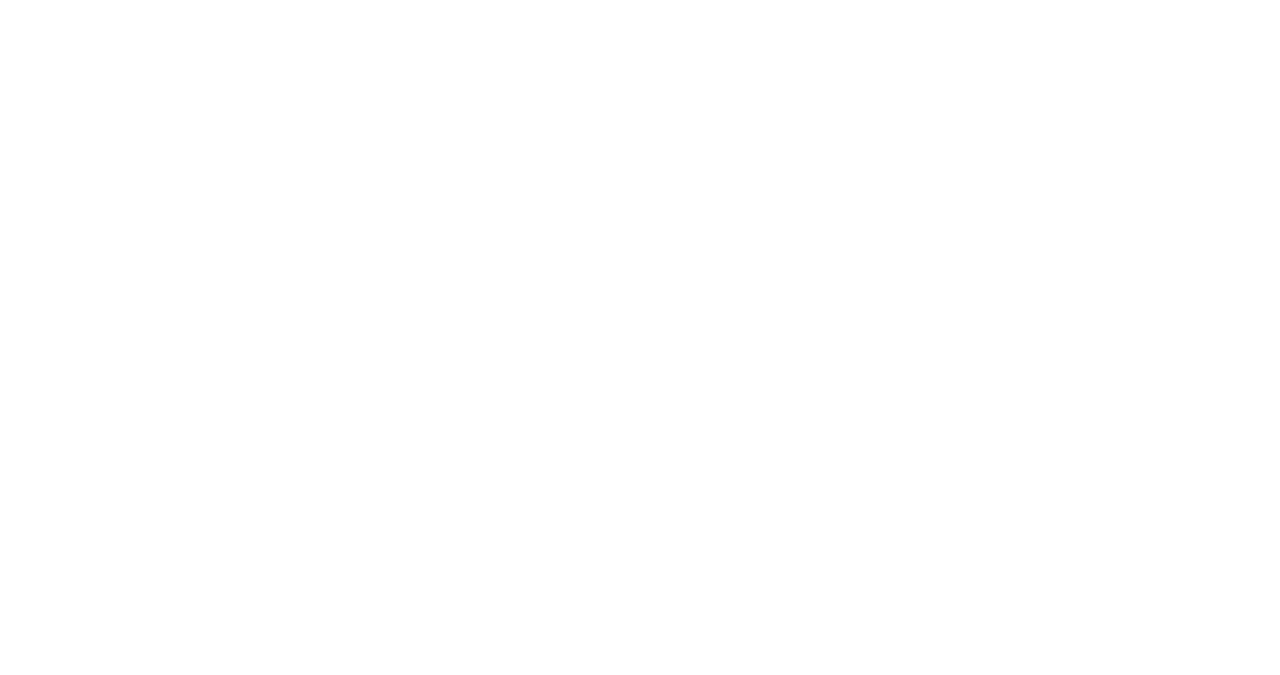
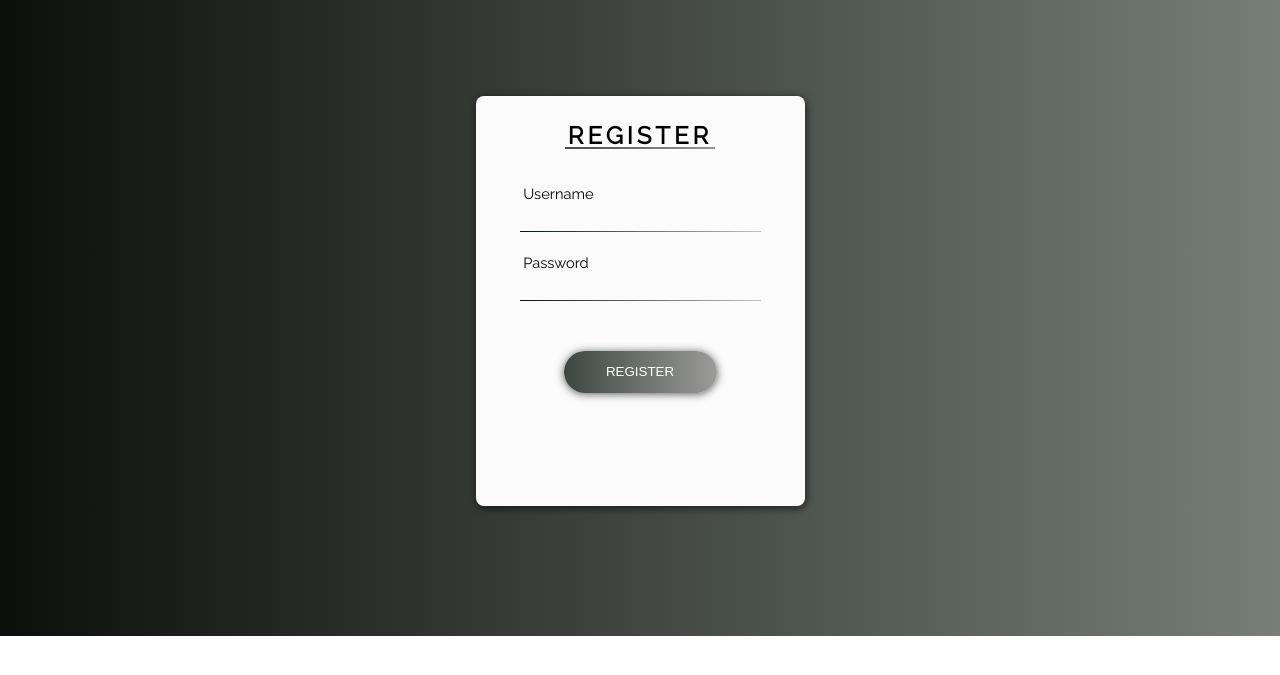
Before and after one commit to muhammad-fahmi/Comfort, a PHP site: page /register/register.php in a window 1280 px wide. Before the commit the part shown is empty. Shown: the top 675 px of the page. Run offline with PHP 8.4, Linux system fonts and the light colour scheme.

Commit message:
change register.php and css

```diff
--- a/register/register.php
+++ b/register/register.php
@@ -4,11 +4,31 @@
 <head>
     <meta charset="UTF-8">
     <meta name="viewport" content="width=device-width, initial-scale=1.0">
+    <link href="https://fonts.googleapis.com/css?family=Raleway" rel="stylesheet">
+    <link rel="stylesheet" href="style.css">
     <title>Register</title>
 </head>
 
 <body>
+    <div id="card">
+        <div id="card-content">
+            <div id="card-title">
+                <h2>REGISTER</h2>
+                <div class="underline-title"></div>
+            </div>
+            <form method="POST" class="form" name="formInput" onsubmit="validasiEmail();">
+                <label for="user-username" style="padding-top:13px">&nbsp;Username</label>
+                <input id="user-username" class="form-content" type="text" name="username" autocomplete="off" required />
+                <div class="form-border"></div>
+                <label for="user-password" style="padding-top:22px">&nbsp;Password</label>
+                <input id="user-password" class="form-content" type="password" name="password" required />
+                <div class="form-border"></div>
 
+                <input id="submit-btn" type="submit" name="register" value="REGISTER" />
+            </form>
+        </div>
+    </div>
+    <script src="script.js"></script>
 </body>
 
 </html>
--- /dev/null
+++ b/register/style.css
@@ -0,0 +1,100 @@
+* {
+    margin: 0;
+    padding: 0;
+}
+
+body {
+    background: -webkit-linear-gradient(right, #777e7a, #0c0f0a);
+    background-repeat: no-repeat;
+}
+
+#card {
+    background: #fbfbfb;
+    border-radius: 8px;
+    box-shadow: 1px 2px 8px rgba(0, 0, 0, 0.65);
+    height: 410px;
+    margin: 6rem auto 8.1rem auto;
+    width: 329px;
+}
+
+#card-content {
+    padding: 12px 44px;
+}
+
+#card-title {
+    font-family: "Raleway", sans-serif;
+    letter-spacing: 4px;
+    padding-bottom: 23px;
+    padding-top: 13px;
+    text-align: center;
+}
+
+.underline-title {
+    background: -webkit-linear-gradient(right, #959b92, #434e48);
+    height: 2px;
+    margin: -.2rem auto 0 auto;
+    width: 150px;
+}
+
+a {
+    text-decoration: none;
+}
+
+label {
+    font-family: "Raleway", sans-serif;
+    font-size: 11pt;
+}
+
+#forgot-pass {
+    color: #15221b;
+    font-family: "Raleway", sans-serif;
+    font-size: 10pt;
+    margin-top: 3px;
+    text-align: right;
+}
+
+.form {
+    align-items: left;
+    display: flex;
+    flex-direction: column;
+}
+
+.form-border {
+    background: -webkit-linear-gradient(right, #c1c2c0, #01180b);
+    height: 1px;
+    width: 100%;
+}
+
+.form-content {
+    background: #fbfbfb;
+    border: none;
+    outline: none;
+    padding-top: 14px;
+}
+
+#signup {
+    color: #54685d;
+    font-family: "Raleway", sans-serif;
+    font-size: 10pt;
+    margin-top: 16px;
+    text-align: center;
+}
+
+#submit-btn {
+    background: -webkit-linear-gradient(right, #9b9b9a, #3c4741);
+    border: none;
+    border-radius: 21px;
+    box-shadow: 0px 1px 8px #5a5a5a;
+    cursor: pointer;
+    color: white;
+    font-family: "Raleway SemiBold", sans-serif;
+    height: 42.3px;
+    margin: 0 auto;
+    margin-top: 50px;
+    transition: 0.25s;
+    width: 153px;
+}
+
+#submit-btn:hover {
+    box-shadow: 0px 1px 18px #0e1810;
+}
```
